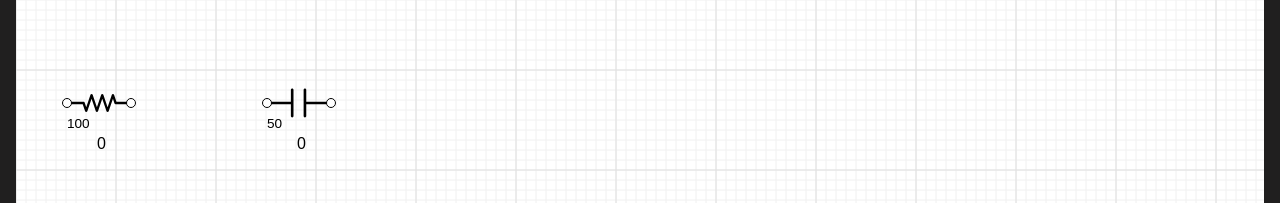
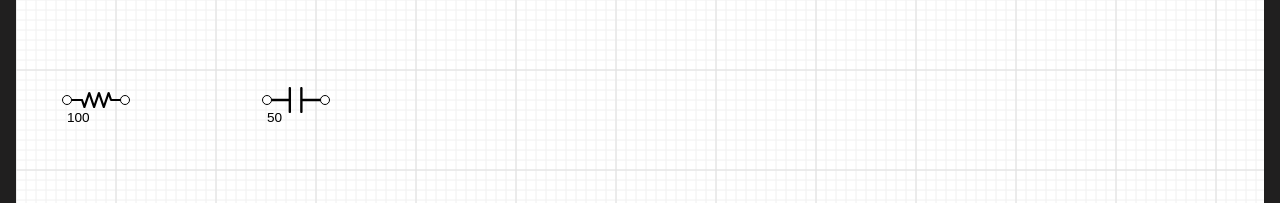
Before and after one commit to AletzMan/bitlab-circuit, a React (Vite) app: page / in a window 1280 px wide. Shown: the part 146-349 px from the top of the page. Built offline with nearby package versions, Linux system fonts and the light colour scheme.

Commit message:
refactor: Improve rotation logic and terminal positioning in ElectricalComponent.tsx

```diff
--- a/src/components/ElectricalComponents/ElectricalComponent.tsx
+++ b/src/components/ElectricalComponents/ElectricalComponent.tsx
@@ -9,11 +9,14 @@ import { Terminal } from "@/components/Terminal/Terminal";
 export function ElectricalComponent({ data: { type, value, rotation, state, isLock }, selected, id, parentId }: NodeProps<ElectricalComponentNode>) {
     const { updateNode } = useReactFlow();
 
+
     const isAdditionValid = state === ElectricalComponentState.Add;
     const isAdditionInvalid = state === ElectricalComponentState.NotAdd;
 
     let positionTerminals: Position[] = [Position.Right, Position.Left];
     if (rotation === 90) positionTerminals = [Position.Bottom, Position.Top];
+    if (rotation === 180) positionTerminals = [Position.Left, Position.Right];
+    if (rotation === 270) positionTerminals = [Position.Top, Position.Bottom];
 
     return (
         <div className={`${styles.box} ${selected && styles.box_selected}`} style={{
@@ -27,14 +30,13 @@ export function ElectricalComponent({ data: { type, value, rotation, state, isLo
                     {isLock && <LockIcon style={{ transform: `rotate(-${rotation}deg)` }} />}
                 </div>
             }
-            <div style={{ transform: `rotate(${rotation}deg) ` }} >
+            <div style={{ transform: `rotate(${rotation}deg)` }} className={styles.icon}>
                 {type === ElectricalComponentType.Resistor && <ResistorIcon />}
                 {type === ElectricalComponentType.Capacitor && <CapacitorIcon />}
             </div>
-            <span className={styles.value} style={{ transform: `rotate(-${rotation}deg)` }}>{value}</span>
-            <span style={{ position: "absolute", margin: "0 0 0 30px" }}>{rotation}</span>
-            <Terminal type="source" style={{ position: "absolute", bottom: 0 }} position={positionTerminals[0]} id="right" />
-            <Terminal type="source" position={positionTerminals[1]} id="left" />
+            <span className={styles.value} style={{ transform: `rotate(${rotation - rotation}deg)` }}>{value}</span>
+            <Terminal type="source" position={positionTerminals[0]} id="1" />
+            <Terminal type="source" position={positionTerminals[1]} id="2" />
         </div>
     );
 }
--- a/src/components/ElectricalComponents/styles.module.css
+++ b/src/components/ElectricalComponents/styles.module.css
@@ -1,6 +1,11 @@
 .box {
     position: relative;
     border: 1px solid transparent;
+    box-sizing: border-box;
+    padding: 0;
+    margin: 0;
+    width: 60px;
+    height: 60px;
 }
 
 .box_selected {
@@ -28,3 +33,12 @@
     padding: 0;
     z-index: 2;
 }
+
+.icon {
+    display: flex;
+    align-items: center;
+    justify-content: center;
+    box-sizing: border-box;
+    width: 58px;
+    height: 58px;
+}
```
